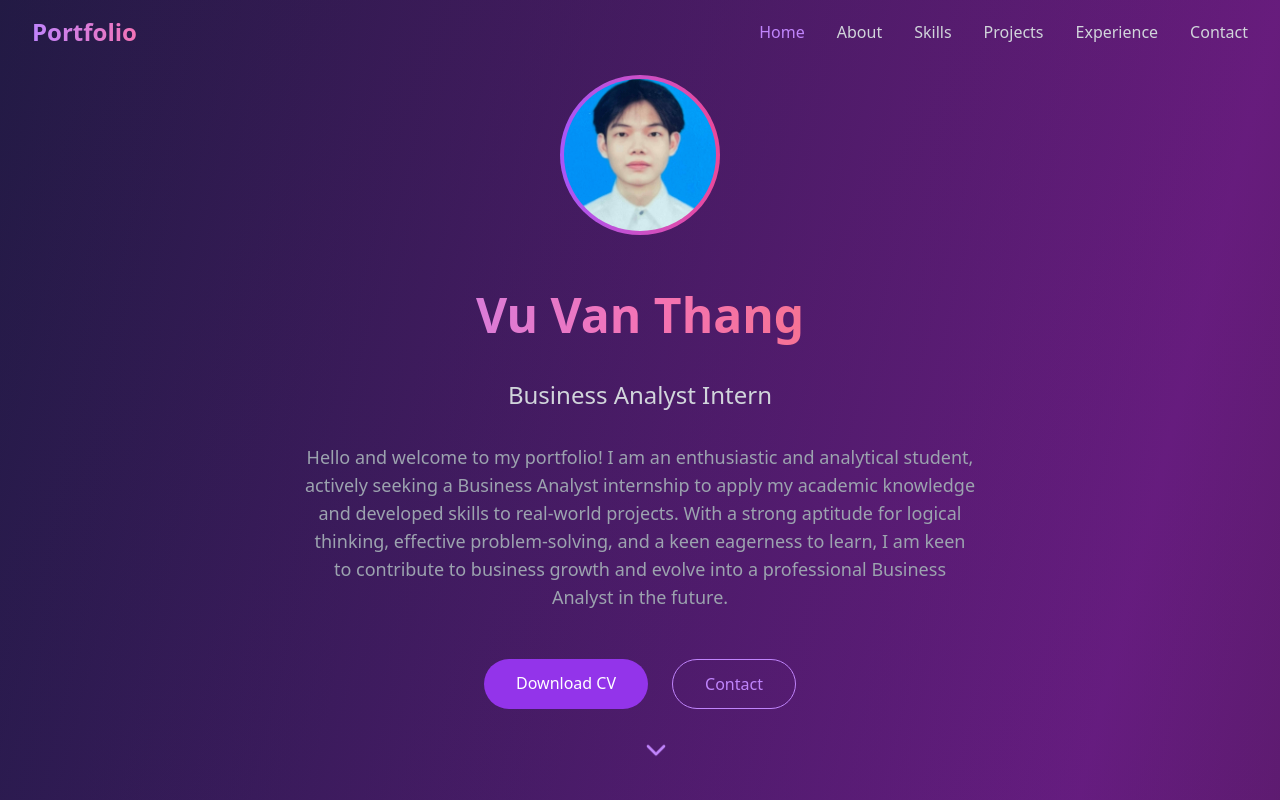
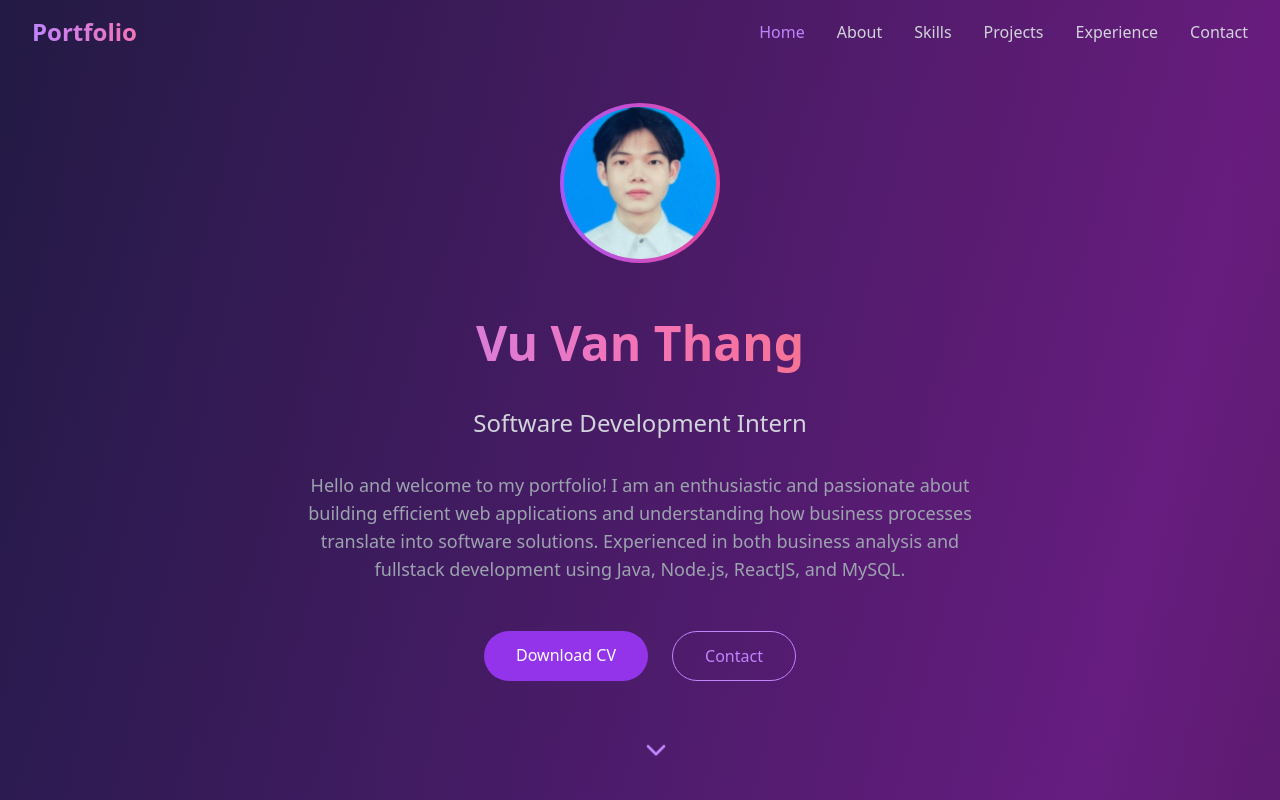
Before and after one commit to thanggw/portfolio, a React (Vite) app: page / in a window 1280 px wide. Shown: the top 800 px of the page. Built offline with nearby package versions, Linux system fonts and the light colour scheme.

Commit message:
update portfolio

```diff
--- a/src/App.jsx
+++ b/src/App.jsx
@@ -319,16 +319,14 @@ const Portfolio = () => {
                 Vu Van Thang
               </h1>
               <p className="text-xl md:text-2xl text-gray-300 mb-8">
-                Business Analyst Intern
+                Software Development Intern
               </p>
               <p className="text-lg text-gray-400 max-w-2xl mx-auto mb-12">
                 Hello and welcome to my portfolio! I am an enthusiastic and
-                analytical student, actively seeking a Business Analyst
-                internship to apply my academic knowledge and developed skills
-                to real-world projects. With a strong aptitude for logical
-                thinking, effective problem-solving, and a keen eagerness to
-                learn, I am keen to contribute to business growth and evolve
-                into a professional Business Analyst in the future.
+                passionate about building efficient web applications and
+                understanding how business processes translate into software
+                solutions. Experienced in both business analysis and fullstack
+                development using Java, Node.js, ReactJS, and MySQL.
               </p>
             </div>
             <div className="flex justify-center space-x-6 mb-12">
@@ -388,7 +386,7 @@ const Portfolio = () => {
                       className="w-32 h-32 object-cover rounded-full mx-auto mb-4"
                     />
                     <h4 className="text-xl font-bold mb-2">Vu Van Thang</h4>
-                    <p className="text-gray-400">Business Analyst Intern</p>
+                    <p className="text-gray-400">Software Development Intern</p>
                   </div>
                 </div>
               </div>
```
